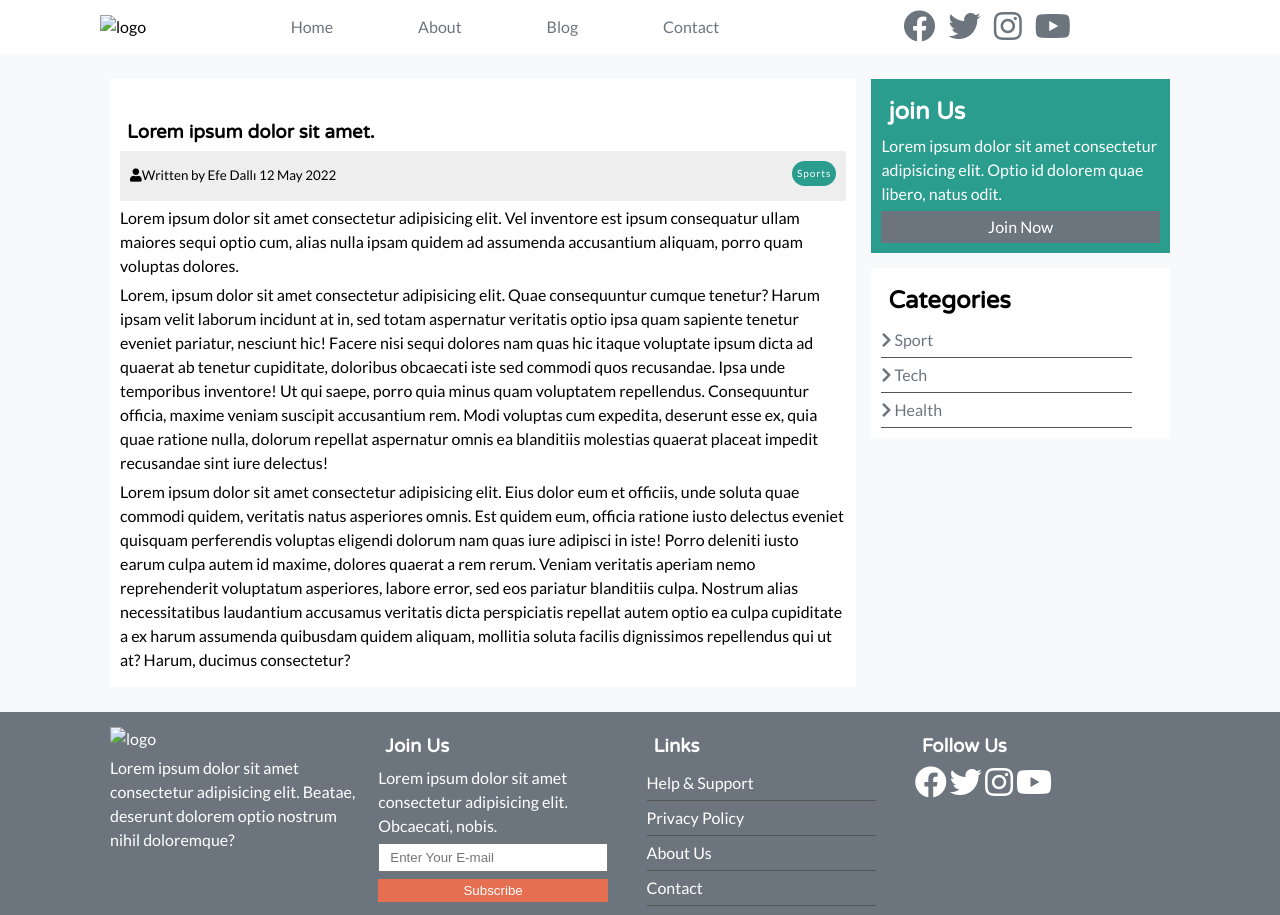
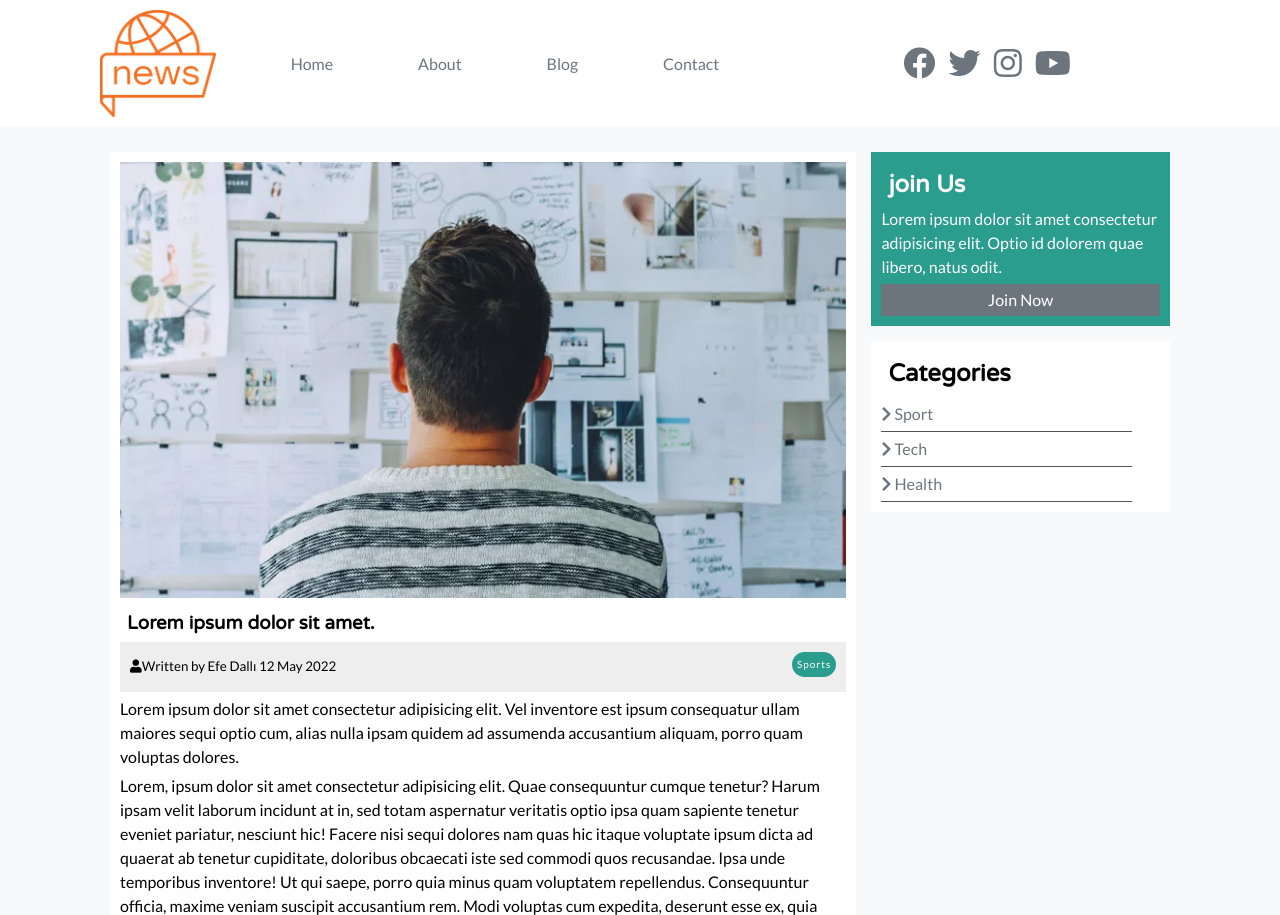
Before and after one commit to efe3506/News-page, a plain HTML site: page article.html in a window 1280 px wide. Shown: the top 915 px of the page. Drawn offline with Linux system fonts and the light colour scheme; files that its build step writes are made by us from their sources.

Commit message:
Update article.html

```diff
--- a/article.html
+++ b/article.html
@@ -22,7 +22,7 @@
     <!-- header / Nav -->
     <nav id="main-nav" class="nav">
       <div class="container">
-        <img src="img/logo.png" alt="logo" />
+        <img src="logo.png" alt="logo" />
         <ul>
           <li><a href="index.html">Home</a></li>
           <li><a href="about.html">About</a></li>
@@ -44,7 +44,7 @@
         <div class="container">
             <div class="page-container">
                 <article id="article" class="card">
-                    <img src="img/img-1.webp" alt="">
+                    <img src="img-1.webp" alt="">
                     <h1>Lorem ipsum dolor sit amet.</h1>
                     <div class="meta">
                         <small>
@@ -79,7 +79,7 @@
     <footer id="main-footer" class="py-2">
       <div class="container footer-container">
         <div>
-          <img src="img/logo.png" alt="logo" />
+          <img src="logo.png" alt="logo" />
           <p>
             Lorem ipsum dolor sit amet consectetur adipisicing elit. Beatae,
             deserunt dolorem optio nostrum nihil doloremque?
```
